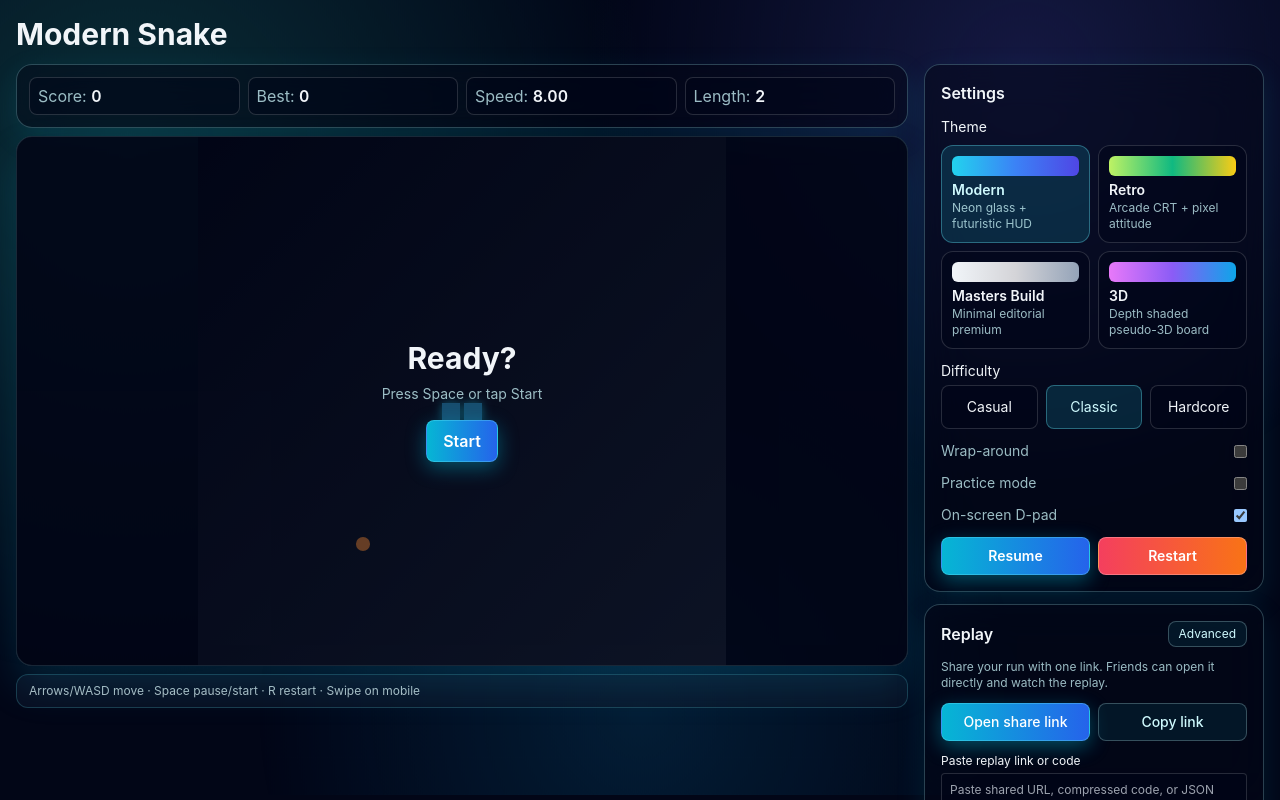
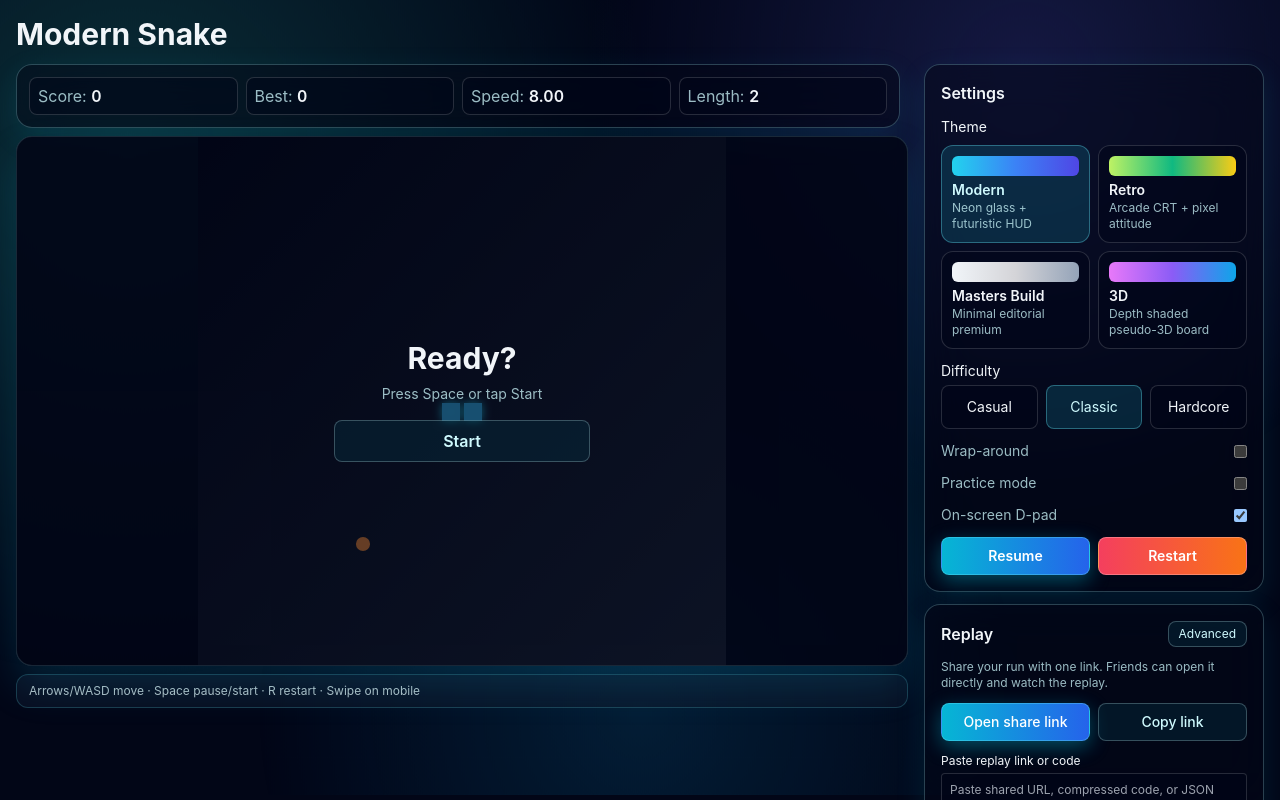
Before and after one commit to adammastersuk/snake-modern, a Next.js app: page / in a window 1280 px wide. Built offline with nearby package versions, Linux system fonts and the light colour scheme; no server answers; the database is empty.

Commit message:
Refactor mobile score submission and leaderboard access UX

```diff
--- a/app/page.tsx
+++ b/app/page.tsx
@@ -38,6 +38,7 @@ export default function Home() {
   const [isMobile, setIsMobile] = useState(false);
   const [mobileFooterHeight, setMobileFooterHeight] = useState(0);
   const [drawerOpen, setDrawerOpen] = useState(false);
+  const [leaderboardOpen, setLeaderboardOpen] = useState(false);
   const [canvasFocused, setCanvasFocused] = useState(false);
   const [showMobileHint, setShowMobileHint] = useState(false);
   const [hapticsEnabled, setHapticsEnabled] = useState(false);
@@ -77,6 +78,7 @@ export default function Home() {
     setUiState({ ...next, snake: [...next.snake] });
     setReplayFrames([]);
     setReplayFrame(0);
+    setSubmitFeedback({ status: 'idle', message: '' });
   }, [config]);
 
   useEffect(() => reset(), [config, reset]);
@@ -216,7 +218,8 @@ export default function Home() {
 
   const mobileFooterReserve = isMobile ? (mobileFooterHeight || (showDpad ? 196 : 96)) + 12 : 0;
 
-  const mobilePlayMode = isMobile && !drawerOpen && (running || canvasFocused);
+  const anyMobileDrawerOpen = drawerOpen || leaderboardOpen;
+  const mobilePlayMode = isMobile && !anyMobileDrawerOpen && (running || canvasFocused);
 
   useEffect(() => {
     const body = document.body;
@@ -246,13 +249,13 @@ export default function Home() {
 
   useEffect(() => {
     if (!isMobile) return;
-    if (drawerOpen) { pausedBeforeDrawer.current = paused; setPaused(true); return; }
+    if (anyMobileDrawerOpen) { pausedBeforeDrawer.current = paused; setPaused(true); return; }
     setPaused(pausedBeforeDrawer.current);
     // Intentionally only react to drawer/isMobile transitions.
     // Including `paused` here forces the game back to the previous value
     // after every pause toggle and can make Start appear non-functional.
     // eslint-disable-next-line react-hooks/exhaustive-deps
-  }, [drawerOpen, isMobile]);
+  }, [anyMobileDrawerOpen, isMobile]);
 
   useEffect(() => {
     let raf = 0;
@@ -356,16 +359,27 @@ export default function Home() {
         <section className="min-w-0">
           <div className="mb-2 flex items-center justify-between gap-2">
             <HUD score={uiState.score} best={best} speed={uiState.speed} length={uiState.snake.length} theme={theme} />
-            <button className={`min-h-11 rounded-xl border px-3 py-2 text-sm font-medium lg:hidden ${surface.buttonGhost}`} onClick={() => setDrawerOpen(true)}>Game Settings</button>
+            <div className="flex items-center gap-2">
+              <button className={`min-h-11 rounded-xl border px-3 py-2 text-sm font-medium lg:hidden ${surface.buttonGhost}`} onClick={() => setLeaderboardOpen(true)}>Leaderboard</button>
+              <button className={`min-h-11 rounded-xl border px-3 py-2 text-sm font-medium lg:hidden ${surface.buttonGhost}`} onClick={() => setDrawerOpen(true)}>Game Settings</button>
+            </div>
           </div>
           {showMobileHint && isMobile && (
             <div className={`mb-2 flex items-start justify-between gap-2 rounded-xl border p-2 text-xs ${surface.softPanel}`}>
-              <p>Tip: Controls are pinned at the bottom. Swipe the board to steer and tap Game Settings to tune your run or manage settings. Leaderboards are now right below the board.</p>
+              <p>Tip: Controls are pinned at the bottom. Swipe the board to steer, use Game Settings to tune your run, and tap Leaderboard to open top runs.</p>
               <button type="button" className={`rounded border px-2 py-1 ${surface.buttonGhost}`} onClick={() => { setShowMobileHint(false); localStorage.setItem('snake-mobile-hint-dismissed', '1'); }}>Dismiss</button>
             </div>
           )}
           <div className="relative mt-2 max-w-full touch-none select-none overscroll-none" onPointerDown={() => setCanvasFocused(true)}>
-            <StartOverlay running={running} alive={uiState.alive} onStart={() => { setRunning(true); setPaused(false); }} theme={theme} />
+            <StartOverlay
+              running={running}
+              alive={uiState.alive}
+              score={uiState.score}
+              submitFeedback={submitFeedback}
+              onStart={() => { setRunning(true); setPaused(false); }}
+              onSubmitScore={submitScore}
+              theme={theme}
+            />
             <div className={`mx-auto w-full max-w-full overflow-hidden rounded-2xl border ${surface.canvasFrame}`}>
               <canvas
                 ref={canvasRef}
@@ -385,7 +399,7 @@ export default function Home() {
         <aside className="hidden space-y-3 lg:sticky lg:top-4 lg:block lg:h-fit">
           <SettingsPanel theme={theme} difficulty={difficulty} wrapAround={wrapAround} practiceMode={practiceMode} showDpad={showDpad} paused={paused} onThemeChange={setTheme} onDifficultyChange={setDifficulty} onWrapChange={setWrapAround} onPracticeModeChange={setPracticeMode} onShowDpadChange={setShowDpad} onPauseToggle={() => setPaused((p) => !p)} onRestart={() => reset()} />
           <ReplayPanel replayJson={replayJson} replayLink={replayLink} replayFrame={replayFrame} replayFrameMax={Math.max(0, replayFrames.length - 1)} onImport={loadReplay} onFrameChange={setReplayFrame} theme={theme} />
-          <LeaderboardPanel scores={scores} onWatchReplay={loadReplay} onSubmitScore={submitScore} submitFeedback={submitFeedback} theme={theme} />
+          <LeaderboardPanel scores={scores} onWatchReplay={loadReplay} theme={theme} />
         </aside>
       </div>
 
@@ -399,12 +413,12 @@ export default function Home() {
         </div>
       </MobileDrawer>
 
+      <MobileDrawer open={leaderboardOpen} title="Leaderboard" onClose={() => setLeaderboardOpen(false)} theme={theme}>
+        <div data-mobile-drawer-scroll="true" className="space-y-3">
+          <LeaderboardPanel scores={scores} onWatchReplay={loadReplay} theme={theme} />
+        </div>
+      </MobileDrawer>
 
-      {isMobile && (
-        <section className="mt-4 space-y-3 lg:hidden">
-          <LeaderboardPanel scores={scores} onWatchReplay={loadReplay} onSubmitScore={submitScore} submitFeedback={submitFeedback} theme={theme} />
-        </section>
-      )}
 
       {isMobile && <div aria-hidden="true" className="md:hidden" style={{ height: `${mobileFooterReserve}px` }} />}
 
--- a/components/LeaderboardPanel.tsx
+++ b/components/LeaderboardPanel.tsx
@@ -10,22 +10,14 @@ const difficultyLabel: Record<Difficulty, string> = {
 
 type BoardView = 'global' | 'theme' | 'difficulty';
 
-interface SubmitFeedback {
-  status: 'idle' | 'submitting' | 'success' | 'error';
-  message: string;
-}
 
 export function LeaderboardPanel({
   scores,
   onWatchReplay,
-  onSubmitScore,
-  submitFeedback,
   theme
 }: {
   scores: ScoreEntry[];
   onWatchReplay: (json: string) => void;
-  onSubmitScore: () => void;
-  submitFeedback: SubmitFeedback;
   theme: ThemeMode;
 }) {
   const surface = THEME_SURFACES[theme];
@@ -44,25 +36,10 @@ export function LeaderboardPanel({
 
   return (
     <section className={`space-y-3 rounded-2xl border p-4 ${surface.panel}`}>
-      <div className="flex items-center justify-between gap-2">
-        <div>
-          <h2 className="font-semibold">Global Leaderboard</h2>
-          <p className={`text-xs ${surface.textMuted}`}>Top verified runs with replay-backed validation.</p>
-        </div>
-        <button
-          onClick={onSubmitScore}
-          disabled={submitFeedback.status === 'submitting'}
-          className={`rounded-lg border px-3 py-1 text-sm disabled:cursor-not-allowed disabled:opacity-60 ${surface.buttonPrimary}`}
-        >
-          {submitFeedback.status === 'submitting' ? 'Submitting…' : 'Submit score'}
-        </button>
+      <div>
+        <h2 className="font-semibold">Global Leaderboard</h2>
+        <p className={`text-xs ${surface.textMuted}`}>Top verified runs with replay-backed validation.</p>
       </div>
-
-      {submitFeedback.status !== 'idle' && (
-        <p className={`rounded-lg border px-2 py-1 text-xs ${submitFeedback.status === 'error' ? 'border-red-400/60 text-red-300' : surface.softPanel}`}>
-          {submitFeedback.message}
-        </p>
-      )}
 
       <div className="flex gap-2 text-xs">
         <button type="button" onClick={() => setView('global')} className={`rounded-full border px-3 py-1 ${view === 'global' ? surface.buttonPrimary : surface.buttonGhost}`}>Global</button>
--- a/components/StartOverlay.tsx
+++ b/components/StartOverlay.tsx
@@ -1,22 +1,52 @@
 import { ThemeMode } from '@/lib/game/types';
 import { THEME_SURFACES } from '@/lib/theme';
+
+interface SubmitFeedback {
+  status: 'idle' | 'submitting' | 'success' | 'error';
+  message: string;
+}
 
 interface StartOverlayProps {
   running: boolean;
   alive: boolean;
+  score: number;
+  submitFeedback: SubmitFeedback;
   onStart: () => void;
+  onSubmitScore: () => void;
   theme: ThemeMode;
 }
 
-export function StartOverlay({ running, alive, onStart, theme }: StartOverlayProps) {
+export function StartOverlay({ running, alive, score, submitFeedback, onStart, onSubmitScore, theme }: StartOverlayProps) {
   if (running && alive) return null;
   const surface = THEME_SURFACES[theme];
   return (
     <div className={`absolute inset-0 z-10 grid place-items-center rounded-2xl text-center ${surface.overlay}`}>
-      <div>
+      <div className="w-full max-w-[18rem] px-4">
         <p className="text-3xl font-bold">{alive ? 'Ready?' : 'Game Over'}</p>
-        <p className={`mt-2 text-sm ${surface.textMuted}`}>Press Space or tap Start</p>
-        <button onClick={onStart} className={`mt-4 rounded-lg border px-4 py-2 font-semibold ${surface.buttonPrimary}`}>Start</button>
+        {!alive && score > 0 && <p className={`mt-2 text-sm font-medium ${surface.textMuted}`}>Score: {score.toLocaleString()}</p>}
+        <p className={`mt-2 text-sm ${surface.textMuted}`}>{alive ? 'Press Space or tap Start' : 'Start a new run or submit this score.'}</p>
+
+        {!alive && score > 0 && (
+          <div className="mt-4">
+            <button
+              type="button"
+              onClick={onSubmitScore}
+              disabled={submitFeedback.status === 'submitting' || submitFeedback.status === 'success'}
+              className={`w-full rounded-lg border px-4 py-2 font-semibold disabled:cursor-not-allowed disabled:opacity-60 ${surface.buttonPrimary}`}
+            >
+              {submitFeedback.status === 'submitting' ? 'Submitting…' : submitFeedback.status === 'success' ? 'Score Submitted' : 'Submit Score'}
+            </button>
+            {submitFeedback.status !== 'idle' && (
+              <p className={`mt-2 rounded-lg border px-2 py-1 text-xs ${submitFeedback.status === 'error' ? 'border-red-400/60 text-red-300' : surface.softPanel}`}>
+                {submitFeedback.message}
+              </p>
+            )}
+          </div>
+        )}
+
+        <button onClick={onStart} className={`mt-4 w-full rounded-lg border px-4 py-2 font-semibold ${surface.buttonGhost}`}>
+          {alive ? 'Start' : 'Play Again'}
+        </button>
       </div>
     </div>
   );
```
